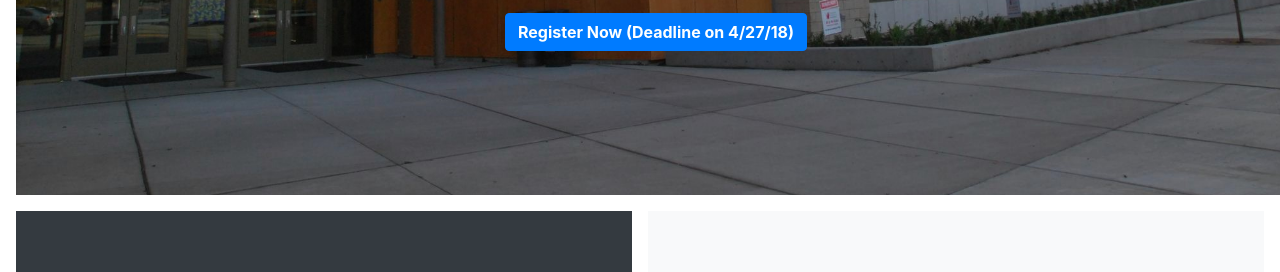
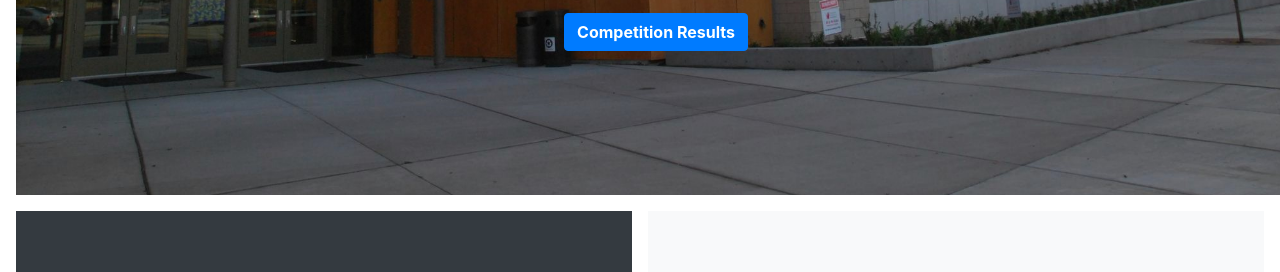
Before and after one commit to bryanjlim/issaquah-coding-contest-website, a plain HTML site: page public/index.html in a window 1280 px wide. Shown: the part 481-753 px from the top of the page. Drawn offline with nearby package versions, Linux system fonts and the light colour scheme.

Commit message:
Competition results

```diff
--- a/public/index.html
+++ b/public/index.html
@@ -33,7 +33,7 @@
       <div class="col-md-5 p-lg-5 mx-auto my-5">
         <h1 class="display-4 font-weight-normal light">Issaquah Coding Contest</h1>
         <p class="lead font-weight-normal light"><strong>A programming competition for high school students of all skill levels.</strong></p>
-        <a class="btn btn-primary" href="https://goo.gl/forms/eLtf7tt83RjJVKok1"><strong>Register Now (Deadline on 4/27/18)</strong></a>
+        <a class="btn btn-primary" href="https://drive.google.com/file/d/1AJgaf28Ac4_i5oArQb_HQcCyXa4g61Lv/view?usp=sharing"><strong>Competition Results</strong></a>
       </div>
     </div>
 
```
